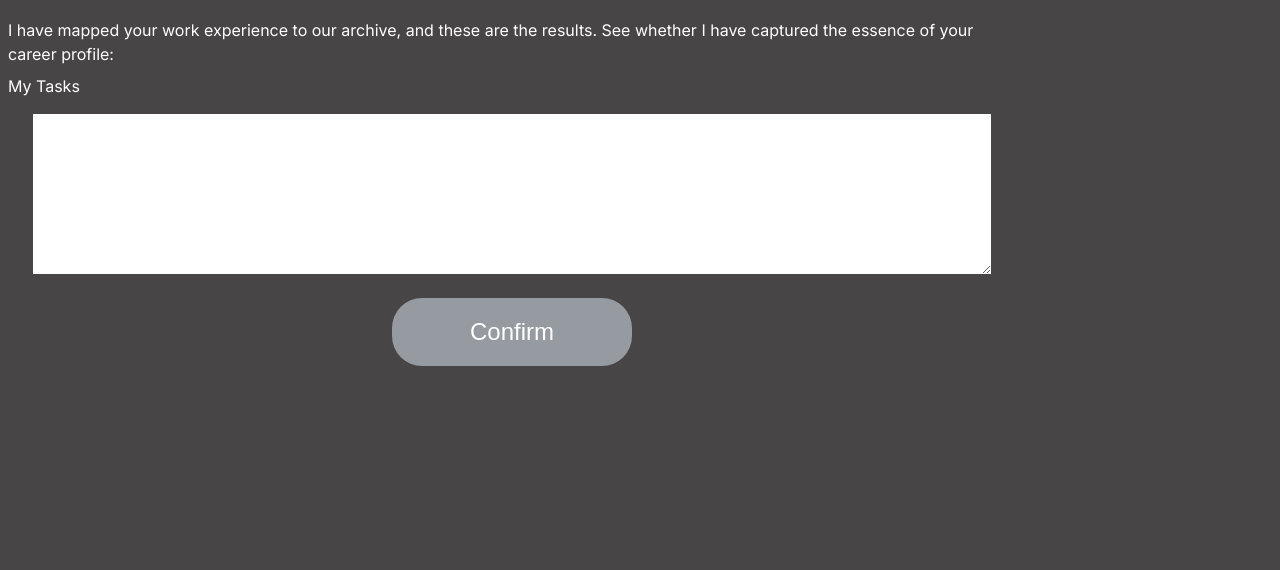
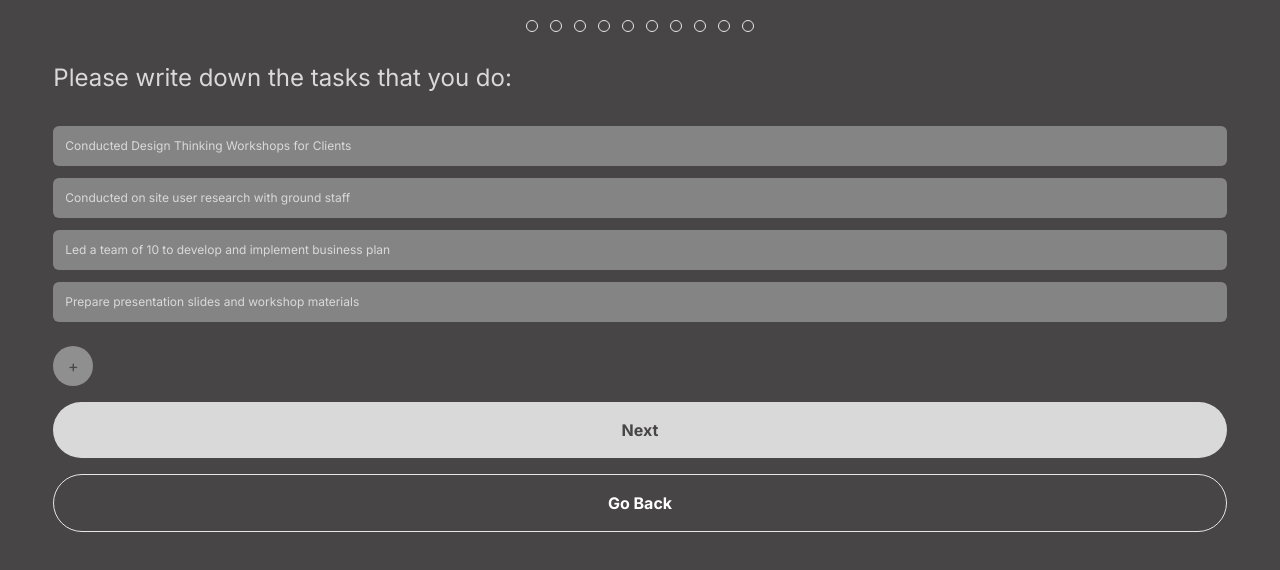
Before and after one commit to asycodes/tss-demo2, a Next.js app: page /journey/occupations/edit in a window 1280 px wide. Shown: the top 570 px of the page. Built offline with nearby package versions, Linux system fonts and the light colour scheme.

Commit message:
add jobs styling, template for upload cv and edit tasks from cv

```diff
--- a/src/app/components/Header.jsx
+++ b/src/app/components/Header.jsx
@@ -8,7 +8,7 @@ function Header() {
 
   return (
     <>
-      <div className="flex flex-row p-5 gap-3">
+      <div className="flex flex-row p-5 gap-3 w-full justify-center">
         {/* {Array.from({ length: 10 }, (_, index) => (
           <Link
             key={index}
--- a/src/app/journey/occupations/edit/page.jsx
+++ b/src/app/journey/occupations/edit/page.jsx
@@ -3,6 +3,7 @@ import { useRouter } from "next/navigation";
 import { useState, useEffect } from "react";
 import { motion } from "framer-motion";
 import styles from "./styles.module.css";
+import Header from "@/app/components/Header";
 
 function Page() {
   const router = useRouter();
@@ -13,59 +14,22 @@ function Page() {
     window.scrollTo({ top: 0, left: 0, behavior: "smooth" });
   };
 
-  function handleConfirm() {
-    // navigate("/journey/occupations/tasks", {
-    //   state: { from: location, workexperiences: workexperiences },
-    // });
+  const [tasks, setTasks] = useState([
+    "Conducted Design Thinking Workshops for Clients",
+    "Conducted on site user research with ground staff",
+    "Led a team of 10 to develop and implement business plan",
+    "Prepare presentation slides and workshop materials",
+  ]);
+
+  function handleNext() {
     router.push("/journey/occupations/tasks");
   }
-  function handleSkillsChange(e) {
-    setSkills(e.target.value);
-  }
-
-  const [skills, setSkills] = useState(
-    "help businesses make critical financial decisions by collecting, tracking, and correcting the company's finances. They are responsible for financial audits, reconciling bank statements, and ensuring financial records are accurate throughout the year,identify the customer need and the larger business objectives that a product or feature will fulfill, articulates what success looks like for a product, and rallies a team to turn that vision into a reality."
-  );
-  const [workexperiences, setWorkExperience] = useState([
-    {
-      jobName: "Accountant",
-      experience:
-        "help businesses make critical financial decisions by collecting, tracking, and correcting the company's finances. They are responsible for financial audits, reconciling bank statements, and ensuring financial records are accurate throughout the year.",
-    },
-    {
-      jobName: "Product Manager",
-      experience:
-        "identify the customer need and the larger business objectives that a product or feature will fulfill, articulates what success looks like for a product, and rallies a team to turn that vision into a reality.",
-    },
-  ]);
-
-  function handleOccupationChange(index, value) {
-    const updatedOccupations = [...workexperiences];
-    updatedOccupations[index].jobName = value;
-    setWorkExperience(updatedOccupations);
-  }
-
-  function handleExperienceChange(index, value) {
-    const updatedWorkExperiences = [...workexperiences];
-    updatedWorkExperiences[index].experience = value;
-    setWorkExperience(updatedWorkExperiences);
-  }
-
-  function toggleEdit(index) {
-    const updatedWorkExperiences = [...workexperiences];
-    updatedWorkExperiences[index].isEditing =
-      !updatedWorkExperiences[index].isEditing;
-    setWorkExperience(updatedWorkExperiences);
-  }
-
   return (
-    <>
-      <div className="mainDiv">
-        <div className="content">
-          {/* <div className={styles.stellaTextDiv}></div> */}
-
+    <div>
+      <Header></Header>
+      <div className="flex flex-col items-center min-h-screen ">
         <motion.div
-            className={styles.TextDiv}
+          className="w-11/12"
           initial={{ y: 0, opacity: 0 }}
           animate={{ y: 10, opacity: 1 }}
           transition={{
@@ -76,60 +40,35 @@ function Page() {
             duration: 2,
           }}
         >
-            I have mapped your work experience to our archive, and these are the
-            results. See whether I have captured the essence of your career
-            profile:
-            <h2 className={styles.title}>My Tasks</h2>
-            {/* {workexperiences.map((workexperience, index) => (
-              <div key={index} className={styles.jobDiv}>
-                <div className={styles.editableSubtitleDiv}>
-                  {workexperience.isEditing ? (
-                    <input
-                      type="text"
-                      value={workexperience.jobName}
-                      placeholder={workexperience.jobName}
-                      className={styles.editTitle}
-                      onChange={(e) =>
-                        handleOccupationChange(index, e.target.value)
-                      }
-                    />
-                  ) : (
-                    <h3 className={styles.editableSubtitle}>
-                      {index + 1}. {workexperience.jobName}
-                    </h3>
-                  )}
-                  <div className={styles.editDoneButtonDiv}>
+          <p className="text-2xl text-[#D9D9D9]">
+            Please write down the tasks that you do:
+          </p>
+          <div className="mt-[2rem] text-xs">
+            {tasks.map((task, index) => (
+              <div className="bg-[#858484] mt-3 mb-2 p-3 text-[#D9D9D9] rounded-md">
+                <p className="" key={index}>
+                  {task}
+                </p>
+              </div>
+            ))}
+          </div>
+          <button>
+            <div className="w-[2.5rem] h-[2.5rem] p-2 bg-[#908F8F] mt-[1rem] text-[#474545] rounded-full ">
+              +
+            </div>
+          </button>
           <button
-                      className={styles.button}
-                      onClick={() => toggleEdit(index)}
+            onClick={handleNext}
+            className=" w-full bg-[#D9D9D9] p-[1rem] text-[#474545] font-bold mt-[1rem] rounded-full"
           >
-                      {workexperience.isEditing ? "Done" : "Edit"}
+            Next
           </button>
-                  </div>
-                </div>
-                <textarea
-                  type="text"
-                  value={workexperience.experience}
-                  className={styles.input}
-                  onChange={(e) =>
-                    handleExperienceChange(index, e.target.value)
-                  }
-                />
-              </div>
-            ))} */}
-            <textarea
-              type="text"
-              value={skills}
-              className={styles.input}
-              onChange={handleSkillsChange}
-            />
-            <button className={styles.button} onClick={handleConfirm}>
-              Confirm
+          <button className=" w-full p-[1rem] border font-bold mt-[1rem] rounded-full">
+            Go Back
           </button>
         </motion.div>
       </div>
     </div>
-    </>
   );
 }
 
--- a/src/app/journey/occupations/page.jsx
+++ b/src/app/journey/occupations/page.jsx
@@ -91,7 +91,7 @@ export default function Page() {
   }
 
   return (
-    <div className="flex flex-col items-center h-screen w-screen overflow-scroll ">
+    <div className="flex flex-col items-center h-screen w-screen overflow-scroll mb-[2rem]">
       {speechVisible ? (
         <div className="w-full">
           <Image
@@ -138,7 +138,7 @@ export default function Page() {
       </motion.div>
 
       <motion.div
-        className="flex w-11/12"
+        className="flex w-11/12 flex-col"
         initial={{ y: 0, opacity: 0 }}
         animate={{ y: 0, opacity: 1 }}
         transition={{
@@ -159,7 +159,9 @@ export default function Page() {
           <div className="w-full">
             <div>
               {selectedJobs.map((job, index) => (
-                <h1 key={index}>{job}</h1>
+                <p className="text-2xl text-[#D9D9D9]" key={index}>
+                  {job}
+                </p>
               ))}
             </div>
             {toggleInput ? (
@@ -178,7 +180,7 @@ export default function Page() {
                   <div className="flex flex-col mt-2 pl-[1rem] ">
                     {displayResults.map((result) => (
                       <button
-                        className="text-start"
+                        className="text-start "
                         key={result.code}
                         value={result.title}
                         onClick={handleSelectJob}
@@ -190,13 +192,23 @@ export default function Page() {
                 ) : null}
               </div>
             ) : (
-              <button onClick={handleAddOccupation}>+</button>
+              <button onClick={handleAddOccupation}>
+                <div className="w-[2.5rem] h-[2.5rem] p-2 bg-[#908F8F] mt-[1rem] text-[#474545] rounded-full ">
+                  +
+                </div>
+              </button>
             )}
           </div>
         )}
+        {toggleInput === false && speechVisible === false ? (
+          <button
+            className=" w-full bg-[#D9D9D9] p-[1rem] text-[#474545] font-bold mt-[4rem] rounded-full"
+            onClick={handleNext}
+          >
+            Next
+          </button>
+        ) : null}
       </motion.div>
-
-      {/* <button onClick={handleNext}>Next</button> */}
     </div>
   );
 }
--- a/src/app/journey/occupations/uploadcv/page.jsx
+++ b/src/app/journey/occupations/uploadcv/page.jsx
@@ -1,13 +1,13 @@
 "use client";
 import { useRouter } from "next/navigation";
-import { useState, useEffect } from "react";
+import { useState, useEffect, useRef } from "react";
 import { motion } from "framer-motion";
 import styles from "./styles.module.css";
+import Header from "@/app/components/Header";
 
 export default function Page() {
   const router = useRouter();
 
-  const [upload, setUpload] = useState(true);
   const [uploaded, setUploaded] = useState(false);
 
   function handleUploaded(e) {
@@ -17,13 +17,16 @@ export default function Page() {
   function handleNext() {
     router.push("/journey/occupations/edit");
   }
-
+  const hiddenFileInput = useRef(null);
+  const handleUpload = (event) => {
+    hiddenFileInput.current.click();
+  };
   return (
-    <div className="mainDiv">
-      <div className="flex flex-col items-center justify-center h-screen">
-        {upload ? (
+    <div>
+      <Header></Header>
+      <div className="flex flex-col items-center h-screen">
         <motion.div
-            className={styles.TextDiv}
+          className="w-11/12"
           initial={{ y: 0, opacity: 0 }}
           animate={{ y: 10, opacity: 1 }}
           transition={{
@@ -34,33 +37,43 @@ export default function Page() {
             duration: 2,
           }}
         >
-            <p>Please upload your CV below</p>
+          <p className="text-2xl text-[#D9D9D9]">
+            Would you like to upload your CV?
+          </p>
+          {uploaded ? (
+            <button
+              disabled
+              className=" w-full bg-[#989898] p-[1rem] text-[#474545] font-bold mt-[4rem] rounded-full"
+            >
+              Your CV has been uploaded
+            </button>
+          ) : (
+            <button
+              onClick={handleUpload}
+              className=" w-full bg-[#D9D9D9] p-[1rem] text-[#474545] font-bold mt-[4rem] rounded-full"
+            >
+              Yes. Upload my CV
+            </button>
+          )}
           <input
             onChange={handleUploaded}
-              className={styles.uploadCV}
+            className="hidden"
             type="file"
+            ref={hiddenFileInput}
           ></input>
-          </motion.div>
-        ) : null}
           {uploaded ? (
-          <motion.div
-            className={styles.TextDiv}
-            initial={{ y: 0, opacity: 0 }}
-            animate={{ y: 10, opacity: 1 }}
-            transition={{
-              delay: 0,
-              ease: "linear",
-              type: "spring",
-              stiffness: 50,
-              duration: 2,
-            }}
+            <button
+              onClick={handleNext}
+              className=" w-full p-[1rem] border font-bold mt-[2rem] rounded-full"
             >
-            <p>Thank you, your CV has been uploaded.</p>
-            <button onClick={handleNext} className={styles.button}>
               Next
             </button>
+          ) : (
+            <button className=" w-full p-[1rem] border font-bold mt-[2rem] rounded-full">
+              No. Skip this step
+            </button>
+          )}
         </motion.div>
-        ) : null}
       </div>
     </div>
   );
```
Lines whose indentation alone changed are shown as unchanged.
